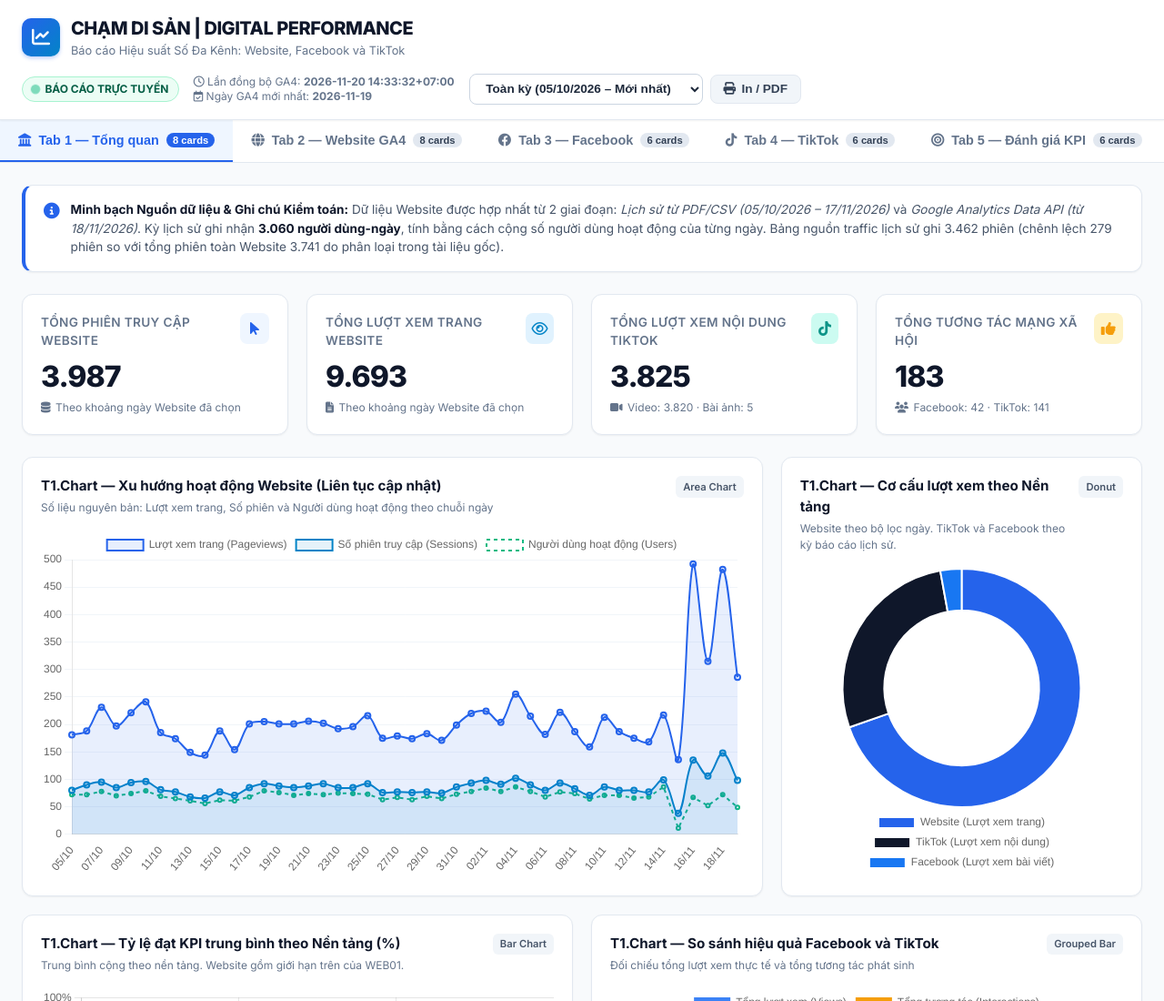
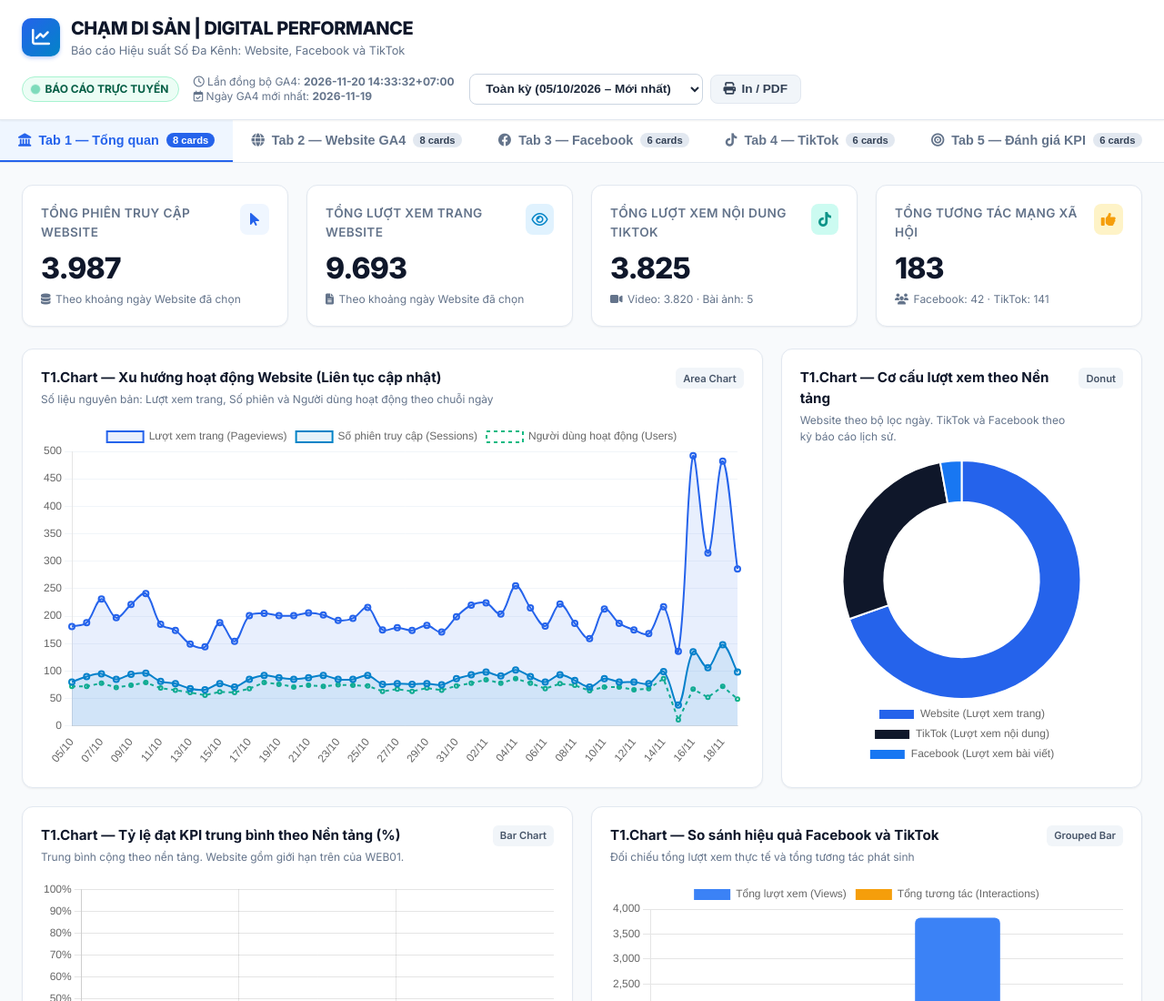
Before and after one commit to dgdyudisnumber1-cyber/cham-di-san-dashboard, a plain HTML site: page index.html in a window 1280 px wide. Shown: the top 1100 px of the page at 91% size. Drawn offline with Linux system fonts and the light colour scheme.

Commit message:
Remove the overview audit banner

```diff
--- a/css/style.css
+++ b/css/style.css
@@ -233,32 +233,6 @@ body {
   max-width: 1440px;
   margin: 0 auto;
   padding: 1.5rem;
-}
-
-/* Banner Alert */
-.audit-banner {
-  background-color: #ffffff;
-  border: 1px solid var(--slate-200);
-  border-left: 4px solid var(--blue-primary);
-  padding: 1rem 1.25rem;
-  border-radius: var(--card-radius);
-  margin-bottom: 1.5rem;
-  box-shadow: var(--shadow-sm);
-  display: flex;
-  align-items: flex-start;
-  gap: 0.75rem;
-  font-size: 0.85rem;
-  color: var(--slate-600);
-}
-
-.audit-banner i {
-  color: var(--blue-primary);
-  font-size: 1.1rem;
-  margin-top: 0.15rem;
-}
-
-.banner-content strong {
-  color: var(--navy-dark);
 }
 
 /* Grid Layouts */
--- a/index.html
+++ b/index.html
@@ -93,17 +93,6 @@
 
     <!-- Warning Banner if sync fails -->
     <div id="sync-warning-banner" style="display:none; background:#fef3c7; border:1px solid #f59e0b; color:#92400e; padding:0.75rem 1rem; border-radius:8px; margin-bottom:1rem; font-size:0.85rem;"></div>
-
-    <!-- Data Transparency & Audit Banner -->
-    <section class="audit-banner">
-      <i class="fa-solid fa-circle-info"></i>
-      <div class="banner-content">
-        <strong>Minh bạch Nguồn dữ liệu & Ghi chú Kiểm toán:</strong>
-        Dữ liệu Website được hợp nhất từ 2 giai đoạn: <em>Lịch sử từ PDF/CSV (05/10/2026 – 17/11/2026)</em> và <em>Google Analytics Data API (từ 18/11/2026)</em>.
-        Kỳ lịch sử ghi nhận <strong>3.060 người dùng-ngày</strong>, tính bằng cách cộng số người dùng hoạt động của từng ngày.
-        Bảng nguồn traffic lịch sử ghi 3.462 phiên (chênh lệch 279 phiên so với tổng phiên toàn Website 3.741 do phân loại trong tài liệu gốc).
-      </div>
-    </section>
 
     <!-- ======================================================= -->
     <!-- TAB 1: TỔNG QUAN (8 CARDS)                                -->
```
